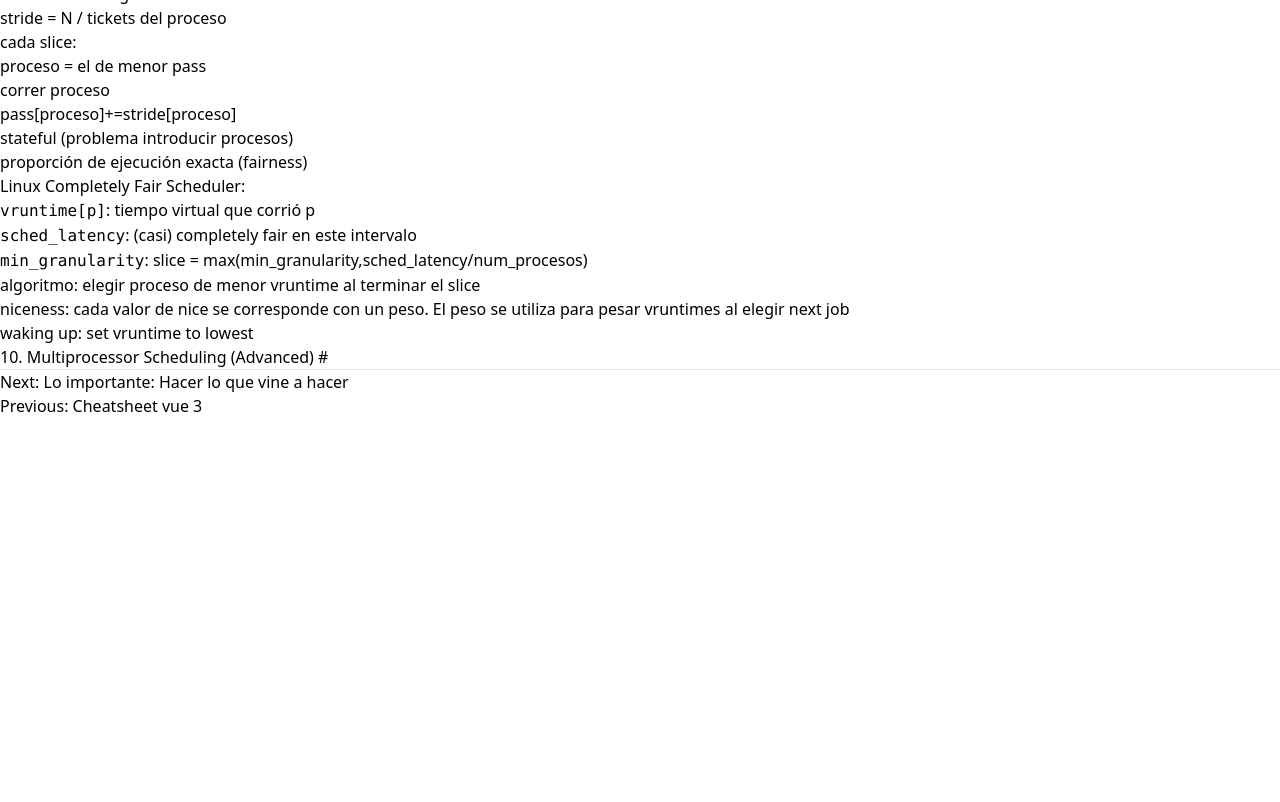
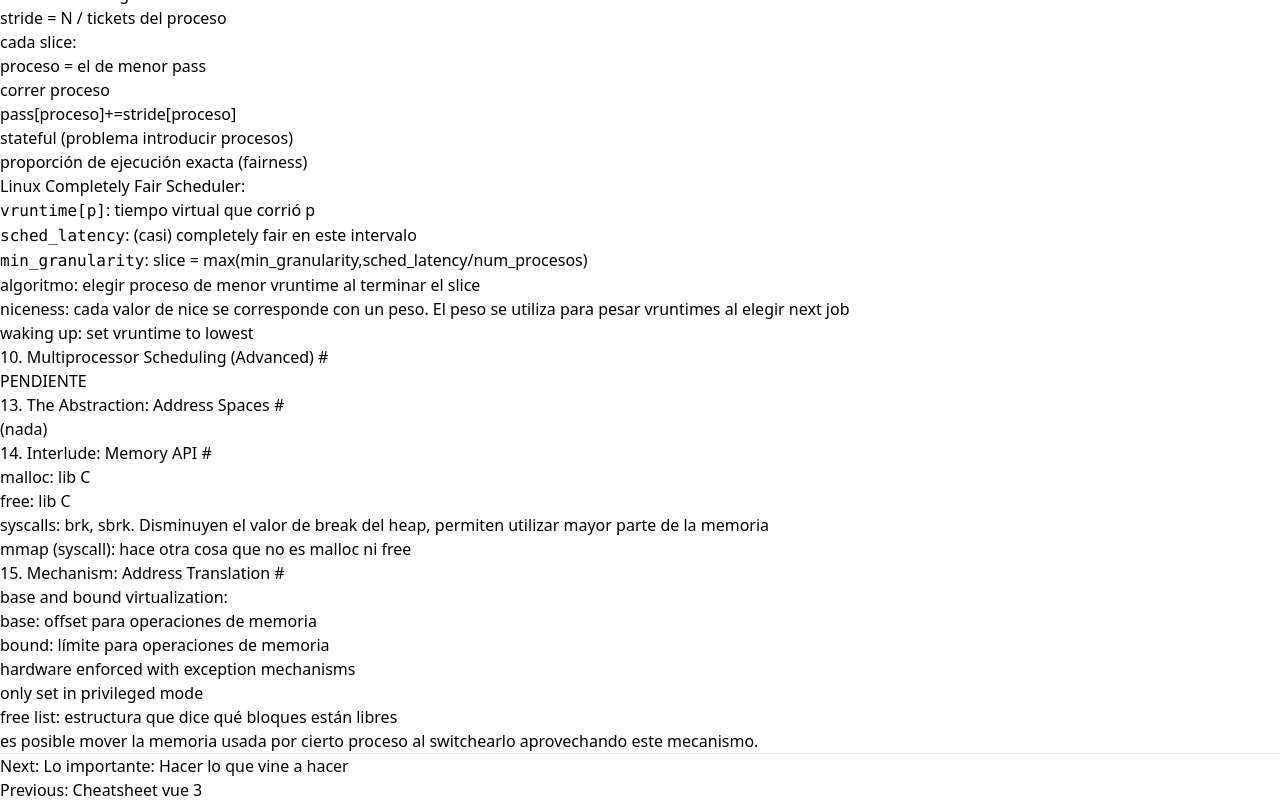
Before and after one commit to jisbruzzi/garden, an Eleventy site: page posts/ostep.md in a window 1280 px wide. Shown: the part 1054-1856 px from the top of the page. Before the commit the page ends 1472 px from the top, so only its background shows below. Built offline with nearby package versions, Linux system fonts and the light colour scheme; Eleventy itself is replaced by a stand-in of ours; files that its build step writes are made by us from their sources.

Commit message:
Updated Note posts/ostep.md

```diff
--- a/posts/ostep.md
+++ b/posts/ostep.md
@@ -66,3 +66,23 @@ tags: [fiuba, technical, cheatsheet]
   - waking up: set vruntime to lowest
 
 # 10. Multiprocessor Scheduling (Advanced)
+PENDIENTE
+
+# 13. The Abstraction: Address Spaces
+(nada)
+
+# 14. Interlude: Memory API
+- malloc: lib C
+- free: lib C
+- syscalls: brk, sbrk. Disminuyen el valor de break del heap, permiten utilizar mayor parte de la memoria
+- mmap (syscall): hace otra cosa que no es malloc ni free
+
+# 15. Mechanism: Address Translation
+
+- base and bound virtualization:
+  - base: offset para operaciones de memoria
+  - bound: límite para operaciones de memoria
+  - hardware enforced with exception mechanisms
+  - only set in privileged mode
+- free list: estructura que dice qué bloques están libres
+- es posible mover la memoria usada por cierto proceso al switchearlo aprovechando este mecanismo.
```
